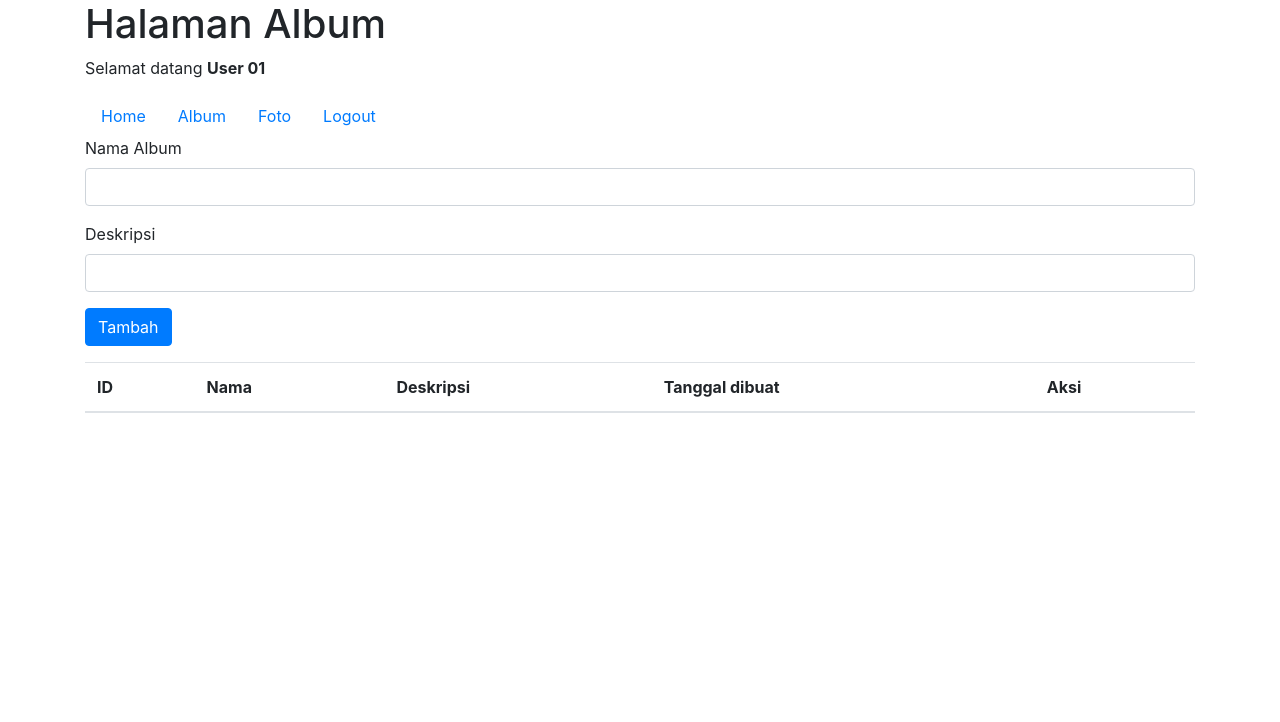
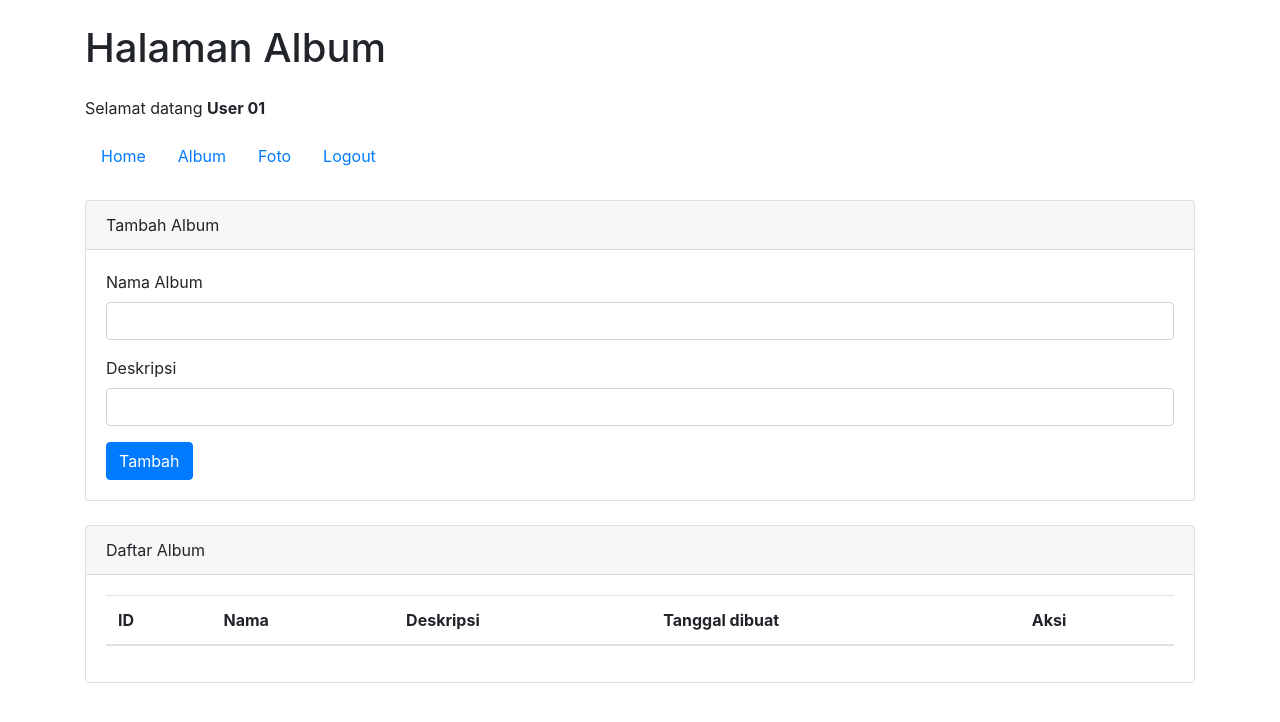
Before and after one commit to muhammadnijarmaulana/ukkgallery2024, a PHP site: page /album.php in a window 1280 px wide. Shown: the top 722 px of the page. Run offline with PHP 8.4, Linux system fonts and the light colour scheme; a user stored in the database is signed in; data comes from the database, SQL or seed files in the repository; lists and menus that the app fills with data are empty; some libraries are stand-ins or nearby versions.

Commit message:
Update album.php

```diff
--- a/album.php
+++ b/album.php
@@ -13,10 +13,13 @@
     <title>Halaman Album</title>
     <!-- Bootstrap CSS -->
     <link href="https://stackpath.bootstrapcdn.com/bootstrap/4.5.2/css/bootstrap.min.css" rel="stylesheet">
+    <style>
+        /* Tambahkan gaya kustom di sini jika diperlukan */
+    </style>
 </head>
 <body>
     <div class="container">
-        <h1>Halaman Album</h1>
+        <h1 class="mt-4 mb-4">Halaman Album</h1>
         <p>Selamat datang <b><?=$_SESSION['namalengkap']?></b></p>
 
         <ul class="nav">
@@ -26,10 +29,15 @@
             <li class="nav-item"><a class="nav-link" href="logout.php">Logout</a></li>
         </ul>
 
+        <div class="card mt-4">
+            <div class="card-header">
+                Tambah Album
+            </div>
+            <div class="card-body">
                 <form action="tambah_album.php" method="post">
                     <div class="form-group">
                         <label for="namaalbum">Nama Album</label>
-                <input type="text" class="form-control" id="namaalbum" name="namaalbum">
+                        <input type="text" class="form-control" id="namaalbum" name="namaalbum" required>
                     </div>
                     <div class="form-group">
                         <label for="deskripsi">Deskripsi</label>
@@ -37,8 +45,15 @@
                     </div>
                     <button type="submit" class="btn btn-primary">Tambah</button>
                 </form>
+            </div>
+        </div>
 
-        <table class="table mt-3">
+        <div class="card mt-4">
+            <div class="card-header">
+                Daftar Album
+            </div>
+            <div class="card-body">
+                <table class="table">
                     <thead>
                         <tr>
                             <th>ID</th>
@@ -71,6 +86,8 @@
                     </tbody>
                 </table>
             </div>
+        </div>
+    </div>
     <!-- Bootstrap JS -->
     <script src="https://code.jquery.com/jquery-3.5.1.slim.min.js"></script>
     <script src="https://cdn.jsdelivr.net/npm/@popperjs/core@2.5.4/dist/umd/popper.min.js"></script>
```
Lines whose indentation alone changed are shown as unchanged.
